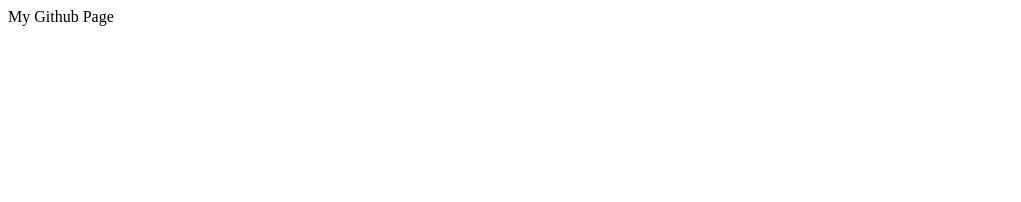
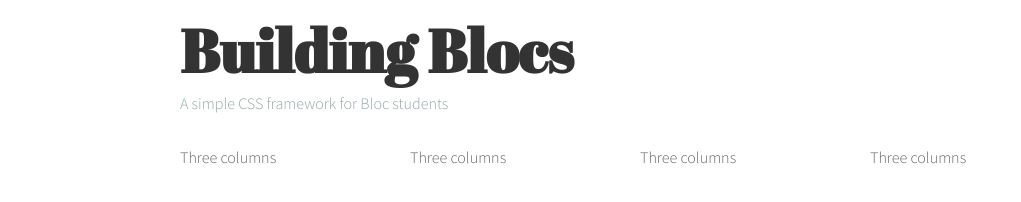
Before and after one commit to madebymunsters/Building-Blocs, a plain HTML site: page index.html in a window 1280 px wide. Shown: the whole page, without its empty margins (0-1021 px from the left). Drawn offline with Linux system fonts and the light colour scheme.

Commit message:
First pages commit

```diff
--- a/index.html
+++ b/index.html
@@ -1 +1,46 @@
-My Github Page
+<!DOCTYPE>
+<html>
+<head>
+	<title>Building Blocs | A simple CSS framework for Bloc Students</title>
+	<!-- Google Webfonts -->
+	<link href='http://fonts.googleapis.com/css?family=Source+Sans+Pro:300,700,300italic,700italic|Abril+Fatface' rel='stylesheet' type='text/css'>
+
+	<!-- Linked Layout Stylesheet -->
+	<link rel="stylesheet" type="text/css" href="css/layout.css">
+	<link rel="stylesheet" type="text/css" href="css/typography.css">
+</head>
+<body>
+	<!-- Begin Container -->
+	<div class="container">
+		<!-- Header -->
+		<header class="twelve blocs">
+			<h1>Building Blocs</h1>
+			<p class="subhead">A simple CSS framework for Bloc students</p>
+		</header>
+		<!-- End Header -->
+
+		<!-- Section Content -->
+		<section>
+			<div class="three blocs">
+				<p>Three columns</p>
+			</div>
+			<div class="three blocs">
+				<p>Three columns</p>
+			</div>
+			<div class="three blocs">
+				<p>Three columns</p>
+			</div>
+			<div class="three blocs">
+				<p>Three columns</p>
+			</div>
+		</section>
+		<!-- End Section Content -->
+
+		<!-- Footer -->
+		<footer>
+		</footer>
+		<!-- End Footer -->
+	</div>
+	<!-- End Container -->
+</body>
+</html>
```
